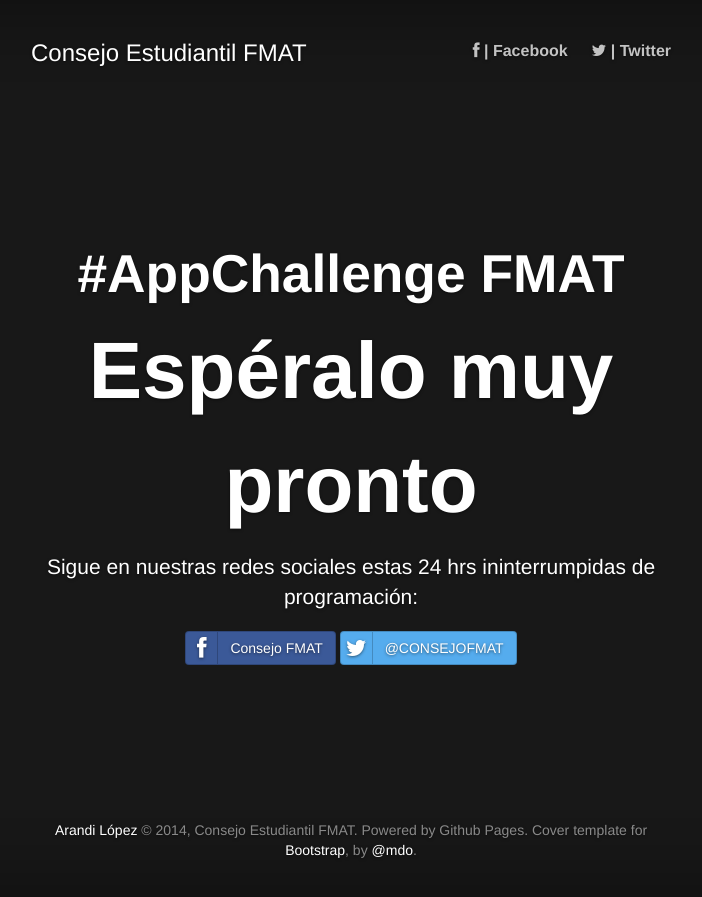
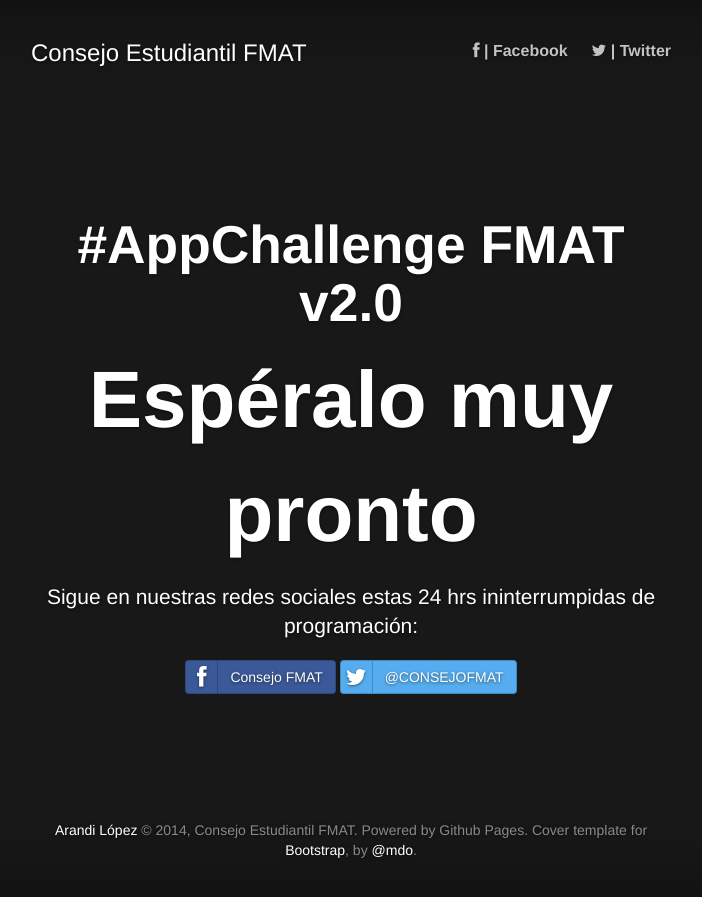
Before and after one commit to arandilopez/appchallenge, a Jekyll site: the page index.html, which Jekyll copies as it is, in a window 1280 px wide. Shown: the top 897 px of the page, without its empty margins (289-991 px from the left). Built offline with Jekyll 4.4.1, drawn with Linux system fonts in a browser that asks for light colours; nearby versions of some CDN libraries; Markdown is read by kramdown in place of the engine named in the settings.

Commit message:
Update index.html

```diff
--- a/index.html
+++ b/index.html
@@ -46,7 +46,7 @@
 
             <div class="inner cover">
               <p class="lead">
-                <h1 class="title-app">#AppChallenge FMAT</h1>
+                <h1 class="title-app">#AppChallenge FMAT v2.0</h1>
                 <!-- <h2 class="now-time">Faltan:</h2> -->
                 <div id="countbox1"></div>
               </p>
@@ -68,7 +68,7 @@
 
             <div class="mastfoot">
               <div class="inner">
-                <p> <a href="https://twitter.com/arandilopez">Arandi López</a> &copy; 2014, Consejo Estudiantil FMAT. Powered by Github Pages. Cover template for <a href="http://getbootstrap.com">Bootstrap</a>, by <a href="https://twitter.com/mdo">@mdo</a>.</p>
+                <p> <a href="http://arandilopez.github.io">Arandi López</a> &copy; 2014, Consejo Estudiantil FMAT. Powered by Github Pages. Cover template for <a href="http://getbootstrap.com">Bootstrap</a>, by <a href="https://twitter.com/mdo">@mdo</a>.</p>
               </div>
             </div>
 
```
